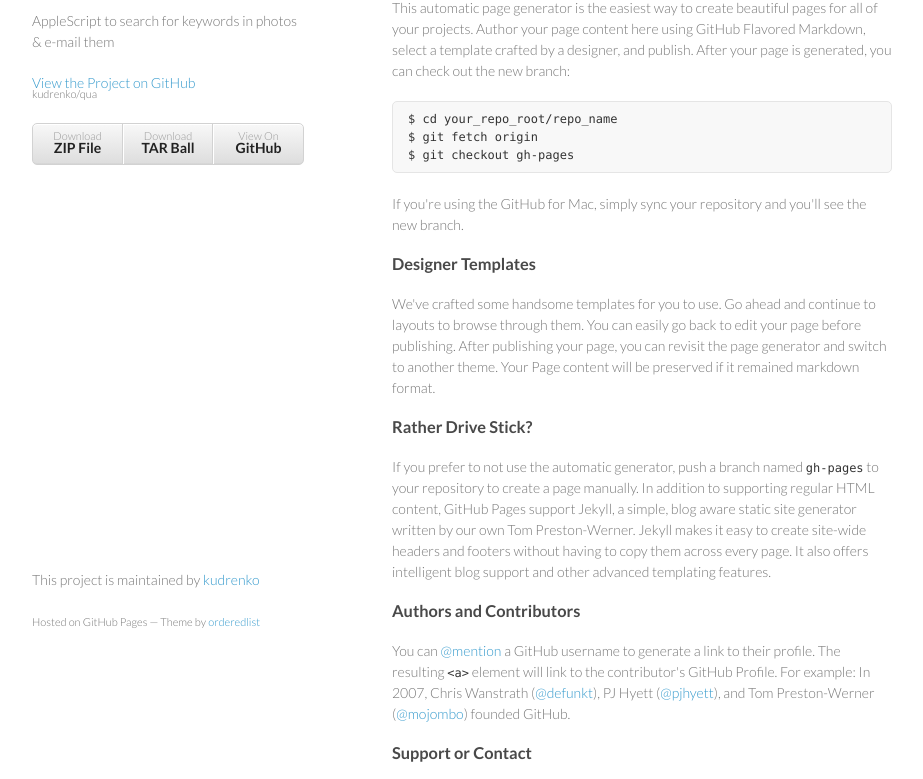
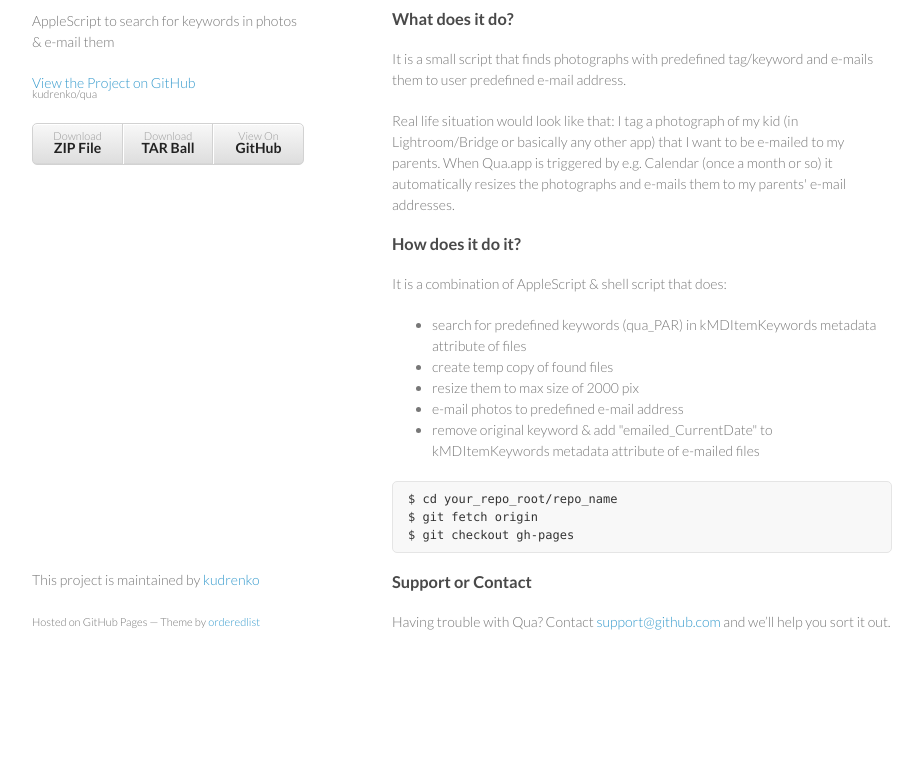
Before and after one commit to kudrenko/qua, a plain HTML site: page index.html in a window 1280 px wide. Shown: the part 99-878 px from the top of the page, without its empty margins (178-1101 px from the left). After the commit the page ends 801 px from the top, so only its background shows below. Drawn offline with Linux system fonts and the light colour scheme.

```diff
--- a/index.html
+++ b/index.html
@@ -28,37 +28,36 @@
         </ul>
       </header>
       <section>
-        <h3>
-<a name="welcome-to-github-pages" class="anchor" href="#welcome-to-github-pages"><span class="octicon octicon-link"></span></a>Welcome to GitHub Pages.</h3>
+        <h1>
+<a name="quaapp" class="anchor" href="#quaapp"><span class="octicon octicon-link"></span></a>Qua.app</h1>
 
-<p>This automatic page generator is the easiest way to create beautiful pages for all of your projects. Author your page content here using GitHub Flavored Markdown, select a template crafted by a designer, and publish. After your page is generated, you can check out the new branch:</p>
+<h3>
+<a name="what-does-it-do" class="anchor" href="#what-does-it-do"><span class="octicon octicon-link"></span></a>What does it do?</h3>
 
-<pre><code>$ cd your_repo_root/repo_name
+<p>It is a small script that finds photographs with predefined tag/keyword and e-mails them to user predefined e-mail address.</p>
+
+<p>Real life situation would look like that: I tag a photograph of my kid (in Lightroom/Bridge or basically any other app) that I want to be e-mailed to my parents. When Qua.app is triggered by e.g. Calendar (once a month or so) it automatically resizes the photographs and e-mails them to my parents' e-mail addresses.</p>
+
+<h3>
+<a name="how-does-it-do-it" class="anchor" href="#how-does-it-do-it"><span class="octicon octicon-link"></span></a>How does it do it?</h3>
+
+<p>It is a combination of AppleScript &amp; shell script that does:</p>
+
+<ul>
+<li>search for predefined keywords (qua_PAR) in kMDItemKeywords metadata attribute of files</li>
+<li>create temp copy of found files</li>
+<li>resize them to max size of 2000 pix</li>
+<li>e-mail photos to predefined e-mail address</li>
+<li>remove original keyword &amp; add "emailed_CurrentDate" to kMDItemKeywords metadata attribute of e-mailed files</li>
+</ul><pre><code>$ cd your_repo_root/repo_name
 $ git fetch origin
 $ git checkout gh-pages
 </code></pre>
 
-<p>If you're using the GitHub for Mac, simply sync your repository and you'll see the new branch.</p>
-
-<h3>
-<a name="designer-templates" class="anchor" href="#designer-templates"><span class="octicon octicon-link"></span></a>Designer Templates</h3>
-
-<p>We've crafted some handsome templates for you to use. Go ahead and continue to layouts to browse through them. You can easily go back to edit your page before publishing. After publishing your page, you can revisit the page generator and switch to another theme. Your Page content will be preserved if it remained markdown format.</p>
-
-<h3>
-<a name="rather-drive-stick" class="anchor" href="#rather-drive-stick"><span class="octicon octicon-link"></span></a>Rather Drive Stick?</h3>
-
-<p>If you prefer to not use the automatic generator, push a branch named <code>gh-pages</code> to your repository to create a page manually. In addition to supporting regular HTML content, GitHub Pages support Jekyll, a simple, blog aware static site generator written by our own Tom Preston-Werner. Jekyll makes it easy to create site-wide headers and footers without having to copy them across every page. It also offers intelligent blog support and other advanced templating features.</p>
-
-<h3>
-<a name="authors-and-contributors" class="anchor" href="#authors-and-contributors"><span class="octicon octicon-link"></span></a>Authors and Contributors</h3>
-
-<p>You can <a href="https://github.com/blog/821" class="user-mention">@mention</a> a GitHub username to generate a link to their profile. The resulting <code>&lt;a&gt;</code> element will link to the contributor's GitHub Profile. For example: In 2007, Chris Wanstrath (<a href="https://github.com/defunkt" class="user-mention">@defunkt</a>), PJ Hyett (<a href="https://github.com/pjhyett" class="user-mention">@pjhyett</a>), and Tom Preston-Werner (<a href="https://github.com/mojombo" class="user-mention">@mojombo</a>) founded GitHub.</p>
-
 <h3>
 <a name="support-or-contact" class="anchor" href="#support-or-contact"><span class="octicon octicon-link"></span></a>Support or Contact</h3>
 
-<p>Having trouble with Pages? Check out the documentation at <a href="http://help.github.com/pages">http://help.github.com/pages</a> or contact <a href="mailto:support@github.com">support@github.com</a> and we’ll help you sort it out.</p>
+<p>Having trouble with Qua? Contact <a href="mailto:support@github.com">support@github.com</a> and we’ll help you sort it out.</p>
       </section>
       <footer>
         <p>This project is maintained by <a href="https://github.com/kudrenko">kudrenko</a></p>
```
Also changed, not shown: params.json (+1 -1 lines).
